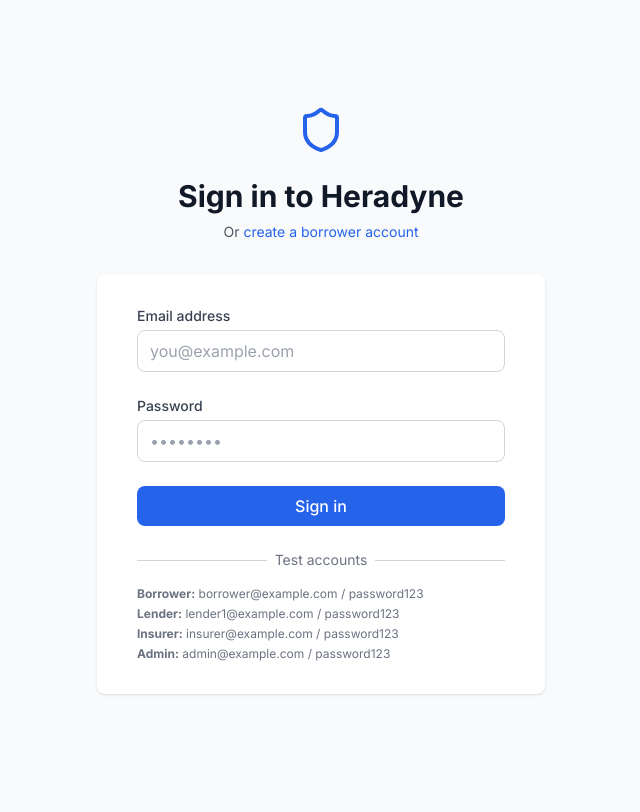
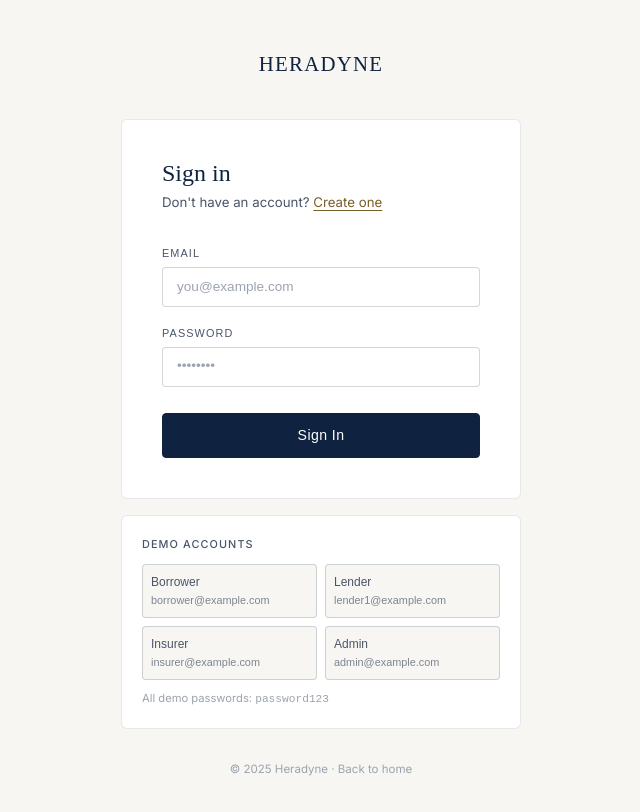
Before and after one commit to Heradyne/Heradyne, a Next.js app in the folder frontend/: page /login in a window 1280 px wide. Shown: the top 812 px of the page, without its empty margins (319-959 px from the left). Built offline with nearby package versions, Linux system fonts and the light colour scheme; no server answers.

Commit message:
feat: apply Heradyne brand design system across dashboard

```diff
--- a/frontend/src/app/dashboard/layout.tsx
+++ b/frontend/src/app/dashboard/layout.tsx
@@ -116,40 +116,41 @@
   }, [user?.role]);
 
   if (isLoading) return (
-    <div className="min-h-screen flex items-center justify-center">
-      <div className="animate-spin rounded-full h-8 w-8 border-b-2 border-blue-600"/>
+    <div className="min-h-screen flex items-center justify-center" style={{background:'var(--surface)'}}>
+      <div className="animate-spin rounded-full h-8 w-8" style={{border:'2px solid var(--gold-light)',borderTopColor:'var(--navy)'}}/>
     </div>
   );
 
   if (!isAuthenticated || !user) return null;
 
   const allNavItems = NAV_DEFINITIONS[user.role as keyof typeof NAV_DEFINITIONS] || NAV_DEFINITIONS.borrower;
-  // Show items that are always-on OR in the user's visible modules list
   const navItems = allNavItems.filter(item => item.always || visibleModules.includes(item.id));
 
-  const getRoleColor = (role: string) => {
+  const getRoleBadge = (role: string) => {
     switch(role) {
-      case 'lender': case 'loan_officer': case 'credit_committee': return 'bg-blue-100 text-blue-700';
-      case 'insurer': return 'bg-purple-100 text-purple-700';
-      case 'admin': return 'bg-red-100 text-red-700';
-      default: return 'bg-green-100 text-green-700';
+      case 'lender': case 'loan_officer': case 'credit_committee': return 'badge badge-navy';
+      case 'insurer': return 'badge badge-purple';
+      case 'admin':   return 'badge badge-red';
+      default:        return 'badge badge-green';
     }
   };
 
   return (
-    <div className="min-h-screen bg-gray-50 flex">
+    <div className="min-h-screen flex" style={{background:'var(--surface)'}}>
       {/* Sidebar */}
-      <div className="w-64 bg-white border-r border-gray-200 flex flex-col fixed inset-y-0">
+      <div className="w-64 flex flex-col fixed inset-y-0" style={{background:'var(--navy)',borderRight:'1px solid rgba(255,255,255,0.06)'}}>
+
         {/* Logo */}
-        <div className="h-16 flex items-center px-6 border-b border-gray-200">
-          <Shield className="h-7 w-7 text-blue-600 shrink-0"/>
-          <span className="ml-2 text-lg font-bold text-gray-900">Heradyne</span>
+        <div className="h-16 flex items-center px-6" style={{borderBottom:'1px solid rgba(255,255,255,0.08)'}}>
+          <span style={{fontFamily:'"DM Serif Display",serif',fontSize:'1.15rem',color:'#fff',letterSpacing:'0.06em',fontWeight:400}}>
+            HERADYNE
+          </span>
         </div>
 
-        {/* User info */}
-        <div className="px-4 py-3 border-b border-gray-100">
-          <p className="text-sm font-semibold text-gray-900 truncate">{user.full_name || user.email}</p>
-          <span className={`text-xs font-semibold px-2 py-0.5 rounded-full mt-1 inline-block ${getRoleColor(user.role)}`}>
+        {/* User */}
+        <div className="px-4 py-3" style={{borderBottom:'1px solid rgba(255,255,255,0.07)'}}>
+          <p className="text-sm font-medium truncate" style={{color:'rgba(255,255,255,0.9)'}}>{user.full_name || user.email}</p>
+          <span className={`${getRoleBadge(user.role)} mt-1`} style={{opacity:0.85}}>
             {getRoleLabel(user.role)}
           </span>
         </div>
@@ -161,12 +162,16 @@
             const isActive = pathname === item.href || (item.href !== '/dashboard' && pathname.startsWith(item.href));
             return (
               <Link key={item.id} href={item.href}
-                className={cn(
-                  'flex items-center gap-3 px-3 py-2.5 rounded-lg text-sm font-medium mb-0.5 transition-colors',
-                  isActive
-                    ? 'bg-blue-50 text-blue-700'
-                    : 'text-gray-600 hover:bg-gray-50 hover:text-gray-900'
-                )}>
+                className={cn('flex items-center gap-3 px-3 py-2.5 mb-0.5 transition-all text-sm')}
+                style={{
+                  borderRadius: '4px',
+                  fontFamily: '"DM Sans",sans-serif',
+                  fontWeight: isActive ? 500 : 400,
+                  background: isActive ? 'rgba(196,165,90,0.15)' : 'transparent',
+                  color: isActive ? 'var(--accent)' : 'rgba(255,255,255,0.55)',
+                  borderLeft: isActive ? '2px solid var(--accent)' : '2px solid transparent',
+                  paddingLeft: isActive ? '10px' : '12px',
+                }}>
                 <Icon className="h-4 w-4 shrink-0"/>
                 {item.name}
               </Link>
@@ -174,22 +179,25 @@
           })}
         </nav>
 
-        {/* Footer */}
-        <div className="p-3 border-t border-gray-100">
+        {/* Sign out */}
+        <div className="p-3" style={{borderTop:'1px solid rgba(255,255,255,0.07)'}}>
           <button onClick={logout}
-            className="flex items-center gap-3 px-3 py-2.5 w-full rounded-lg text-sm text-gray-500 hover:bg-gray-50 hover:text-gray-700 transition-colors">
+            className="flex items-center gap-3 px-3 py-2.5 w-full text-sm transition-all"
+            style={{borderRadius:'4px',color:'rgba(255,255,255,0.35)',fontFamily:'"DM Sans",sans-serif'}}
+            onMouseEnter={e=>{(e.currentTarget as HTMLElement).style.color='rgba(255,255,255,0.7)';(e.currentTarget as HTMLElement).style.background='rgba(255,255,255,0.05)'}}
+            onMouseLeave={e=>{(e.currentTarget as HTMLElement).style.color='rgba(255,255,255,0.35)';(e.currentTarget as HTMLElement).style.background='transparent'}}>
             <LogOut className="h-4 w-4"/>
             Sign Out
           </button>
         </div>
       </div>
 
-      {/* Main */}
+      {/* Main content */}
       <div className="ml-64 flex-1 flex flex-col min-h-screen">
         <main className="flex-1 p-6 md:p-8">
           {children}
         </main>
-        <footer className="px-8 py-3 text-xs text-gray-400 border-t border-gray-100">
+        <footer className="px-8 py-3" style={{fontSize:'0.7rem',color:'var(--ink-faint)',borderTop:'1px solid var(--border)',fontFamily:'"DM Sans",sans-serif'}}>
           {DISCLAIMER}
         </footer>
       </div>
--- a/frontend/src/app/globals.css
+++ b/frontend/src/app/globals.css
@@ -2,52 +2,150 @@
 @tailwind components;
 @tailwind utilities;
 
+@import url('https://fonts.googleapis.com/css2?family=DM+Serif+Display:ital@0;1&family=DM+Sans:opsz,wght@9..40,300;9..40,400;9..40,500&display=swap');
+
 :root {
-  --foreground-rgb: 0, 0, 0;
-  --background-start-rgb: 249, 250, 251;
-  --background-end-rgb: 255, 255, 255;
+  --ink:          #0d1117;
+  --ink-muted:    #4a5568;
+  --ink-faint:    #9ca3af;
+  --surface:      #f7f6f2;
+  --surface-alt:  #edecea;
+  --surface-card: #ffffff;
+  --gold:         #b08d4a;
+  --gold-light:   #e8d9b5;
+  --gold-dark:    #7a5f28;
+  --navy:         #0f2340;
+  --navy-mid:     #1a3a6b;
+  --navy-light:   #e8edf4;
+  --border:       rgba(15,35,64,0.1);
+  --border-mid:   rgba(15,35,64,0.18);
+  --accent:       #c4a55a;
+  --green:        #166534;   --green-bg:    #f0fdf4;  --green-border: #bbf7d0;
+  --yellow:       #92400e;   --yellow-bg:   #fffbeb;  --yellow-border:#fde68a;
+  --red:          #991b1b;   --red-bg:      #fef2f2;  --red-border:   #fecaca;
+  --blue:         #1e3a8a;   --blue-bg:     #eff6ff;  --blue-border:  #bfdbfe;
+  --purple:       #5b21b6;   --purple-bg:   #f5f3ff;  --purple-border:#ddd6fe;
 }
 
+*, *::before, *::after { box-sizing: border-box; }
+html { scroll-behavior: smooth; }
 body {
-  color: rgb(var(--foreground-rgb));
-  background: linear-gradient(
-      to bottom,
-      transparent,
-      rgb(var(--background-end-rgb))
-    )
-    rgb(var(--background-start-rgb));
+  font-family: 'DM Sans', sans-serif;
+  background: var(--surface);
+  color: var(--ink);
+  -webkit-font-smoothing: antialiased;
 }
+h1,h2,h3,h4 { font-family: 'DM Serif Display', serif; color: var(--navy); line-height: 1.1; }
 
 @layer components {
+  /* ── Buttons ── */
   .btn {
-    @apply px-4 py-2 rounded-lg font-medium transition-colors focus:outline-none focus:ring-2 focus:ring-offset-2;
+    display: inline-flex; align-items: center; justify-content: center; gap: 0.375rem;
+    padding: 0.5rem 1.125rem; border-radius: 4px; font-size: 0.82rem; font-weight: 500;
+    letter-spacing: 0.03em; cursor: pointer; border: 1.5px solid transparent;
+    text-decoration: none; font-family: 'DM Sans', sans-serif; white-space: nowrap;
+    transition: background 0.18s, border-color 0.18s, transform 0.12s;
+  }
+  .btn:focus-visible { outline: 2px solid var(--gold); outline-offset: 2px; }
+  .btn-primary  { background: var(--navy); color: #fff; border-color: var(--navy); }
+  .btn-primary:hover  { background: var(--navy-mid); border-color: var(--navy-mid); transform: translateY(-1px); }
+  .btn-gold     { background: var(--gold); color: #fff; border-color: var(--gold); }
+  .btn-gold:hover     { background: var(--gold-dark); border-color: var(--gold-dark); }
+  .btn-secondary { background: var(--surface-alt); color: var(--navy); border-color: var(--border-mid); }
+  .btn-secondary:hover { background: var(--navy-light); border-color: var(--navy); }
+  .btn-outline  { background: transparent; color: var(--navy); border-color: var(--border-mid); }
+  .btn-outline:hover  { background: var(--navy); color: #fff; border-color: var(--navy); }
+  .btn-danger   { background: var(--red-bg); color: var(--red); border-color: var(--red-border); }
+  .btn-danger:hover   { background: #dc2626; color: #fff; border-color: #dc2626; }
+  .btn-sm { padding: 0.3rem 0.75rem; font-size: 0.75rem; }
+  .btn-lg { padding: 0.7rem 1.75rem; font-size: 0.88rem; }
+
+  /* ── Inputs ── */
+  .input {
+    width: 100%; padding: 0.55rem 0.875rem;
+    border: 1.5px solid var(--border-mid); border-radius: 4px;
+    font-size: 0.85rem; font-family: 'DM Sans', sans-serif;
+    color: var(--ink); background: var(--surface-card);
+    transition: border-color 0.18s, box-shadow 0.18s;
+  }
+  .input:focus { outline: none; border-color: var(--navy); box-shadow: 0 0 0 3px rgba(15,35,64,0.07); }
+  .input::placeholder { color: var(--ink-faint); }
+  .label {
+    display: block; font-size: 0.68rem; font-weight: 500;
+    letter-spacing: 0.1em; text-transform: uppercase;
+    color: var(--ink-muted); margin-bottom: 0.35rem; font-family: 'DM Sans', sans-serif;
   }
 
-  .btn-primary {
-    @apply bg-primary-600 text-white hover:bg-primary-700 focus:ring-primary-500;
+  /* ── Cards ── */
+  .card { background: var(--surface-card); border: 1px solid var(--border); border-radius: 6px; padding: 1.5rem; }
+  .card-hover { transition: border-color 0.18s, box-shadow 0.18s, transform 0.12s; cursor: pointer; }
+  .card-hover:hover { border-color: var(--navy); box-shadow: 0 4px 20px rgba(15,35,64,0.08); transform: translateY(-1px); }
+
+  /* ── Badges ── */
+  .badge {
+    display: inline-flex; align-items: center; padding: 0.18rem 0.55rem;
+    border-radius: 3px; font-size: 0.66rem; font-weight: 500;
+    letter-spacing: 0.06em; text-transform: uppercase;
+    font-family: 'DM Sans', sans-serif; border: 1px solid transparent;
+  }
+  .badge-gold   { background: #fffbf0;          color: var(--gold-dark);  border-color: var(--gold-light); }
+  .badge-navy   { background: var(--navy-light); color: var(--navy);       border-color: rgba(15,35,64,0.15); }
+  .badge-green  { background: var(--green-bg);   color: var(--green);      border-color: var(--green-border); }
+  .badge-yellow { background: var(--yellow-bg);  color: var(--yellow);     border-color: var(--yellow-border); }
+  .badge-red    { background: var(--red-bg);     color: var(--red);        border-color: var(--red-border); }
+  .badge-blue   { background: var(--blue-bg);    color: var(--blue);       border-color: var(--blue-border); }
+  .badge-purple { background: var(--purple-bg);  color: var(--purple);     border-color: var(--purple-border); }
+
+  /* ── Eyebrow ── */
+  .eyebrow {
+    display: inline-block; font-size: 0.65rem; font-weight: 500;
+    letter-spacing: 0.16em; text-transform: uppercase; color: var(--gold);
+    border: 1px solid var(--gold-light); padding: 3px 10px; border-radius: 2px;
+    font-family: 'DM Sans', sans-serif; margin-bottom: 0.75rem;
   }
 
-  .btn-secondary {
-    @apply bg-gray-200 text-gray-800 hover:bg-gray-300 focus:ring-gray-500;
-  }
+  /* ── Stat blocks ── */
+  .stat-block { background: var(--surface-card); border: 1px solid var(--border); border-radius: 6px; padding: 1.25rem; }
+  .stat-num { font-family: 'DM Serif Display', serif; font-size: 2rem; color: var(--navy); line-height: 1; margin-bottom: 0.25rem; }
+  .stat-label { font-size: 0.68rem; font-weight: 500; letter-spacing: 0.08em; text-transform: uppercase; color: var(--ink-muted); }
+  .stat-sub { font-size: 0.76rem; color: var(--ink-faint); margin-top: 0.15rem; }
+  .metric-ok     { background: var(--green-bg);   border: 1px solid var(--green-border); }
+  .metric-warn   { background: var(--yellow-bg);  border: 1px solid var(--yellow-border); }
+  .metric-danger { background: var(--red-bg);     border: 1px solid var(--red-border); }
+  .metric-navy   { background: var(--navy-light); border: 1px solid rgba(15,35,64,0.15); }
+  .metric-gold   { background: #fffbf0;           border: 1px solid var(--gold-light); }
+  .val-ok     { color: var(--green); }
+  .val-warn   { color: var(--yellow); }
+  .val-danger { color: var(--red); }
+  .val-navy   { color: var(--navy); }
+  .val-gold   { color: var(--gold-dark); }
 
-  .btn-danger {
-    @apply bg-red-600 text-white hover:bg-red-700 focus:ring-red-500;
-  }
+  /* ── Table ── */
+  .h-table { width: 100%; border-collapse: collapse; font-size: 0.83rem; }
+  .h-table th { background: var(--surface); color: var(--ink-muted); font-size: 0.66rem; font-weight: 500; letter-spacing: 0.1em; text-transform: uppercase; padding: 0.6rem 1rem; text-align: left; border-bottom: 1px solid var(--border); }
+  .h-table td { padding: 0.75rem 1rem; border-bottom: 1px solid var(--border); color: var(--ink); vertical-align: middle; }
+  .h-table tr:last-child td { border-bottom: none; }
+  .h-table tr:hover td { background: var(--surface); }
 
-  .input {
-    @apply w-full px-3 py-2 border border-gray-300 rounded-lg focus:outline-none focus:ring-2 focus:ring-primary-500 focus:border-transparent;
-  }
+  /* ── Callouts ── */
+  .callout       { border-radius: 4px; padding: 0.75rem 1rem; font-size: 0.83rem; border-left: 3px solid; }
+  .callout-gold  { background: #fffbf0;          border-color: var(--gold);   color: var(--gold-dark); }
+  .callout-navy  { background: var(--navy-light); border-color: var(--navy);  color: var(--navy); }
+  .callout-green { background: var(--green-bg);   border-color: #16a34a;      color: var(--green); }
+  .callout-warn  { background: var(--yellow-bg);  border-color: #d97706;      color: var(--yellow); }
+  .callout-red   { background: var(--red-bg);     border-color: #dc2626;      color: var(--red); }
 
-  .label {
-    @apply block text-sm font-medium text-gray-700 mb-1;
-  }
+  /* ── Progress ── */
+  .progress-track { height: 5px; background: var(--surface-alt); border-radius: 99px; overflow: hidden; }
+  .progress-fill  { height: 100%; border-radius: 99px; background: var(--navy); transition: width 0.4s; }
+  .progress-fill-gold  { background: var(--gold); }
+  .progress-fill-green { background: #16a34a; }
+  .progress-fill-red   { background: #dc2626; }
 
-  .card {
-    @apply bg-white rounded-lg shadow-md p-6;
-  }
+  /* ── Divider ── */
+  .h-divider { border: none; border-top: 1px solid var(--border); }
 
-  .badge {
-    @apply inline-flex items-center px-2.5 py-0.5 rounded-full text-xs font-medium;
-  }
+  /* ── Page headings ── */
+  .page-h1  { font-family: 'DM Serif Display', serif; font-size: 1.75rem; color: var(--navy); margin-bottom: 0.25rem; }
+  .page-sub { font-size: 0.875rem; color: var(--ink-muted); font-weight: 300; }
 }
--- a/frontend/src/app/login/page.tsx
+++ b/frontend/src/app/login/page.tsx
@@ -1,11 +1,10 @@
 'use client';
-
 export const dynamic = 'force-dynamic';
 
 import { useState } from 'react';
 import { useRouter } from 'next/navigation';
 import Link from 'next/link';
-import { Shield, Loader2 } from 'lucide-react';
+import { Loader2 } from 'lucide-react';
 import { useAuth } from '@/lib/auth';
 
 export default function LoginPage() {
@@ -18,110 +17,85 @@
 
   const handleSubmit = async (e: React.FormEvent) => {
     e.preventDefault();
-    setError('');
-    setLoading(true);
-
+    setError(''); setLoading(true);
     try {
       const result = await login(email, password);
-      if (result.mustChangePassword) {
-        router.push('/change-password');
-      } else {
-        router.push('/dashboard');
-      }
+      router.push(result.mustChangePassword ? '/change-password' : '/dashboard');
     } catch (err: any) {
-      setError(err.response?.data?.detail || 'Login failed. Please try again.');
-    } finally {
-      setLoading(false);
-    }
+      setError(err.response?.data?.detail || 'Incorrect email or password.');
+    } finally { setLoading(false); }
   };
 
   return (
-    <div className="min-h-screen bg-gray-50 flex flex-col justify-center py-12 sm:px-6 lg:px-8">
-      <div className="sm:mx-auto sm:w-full sm:max-w-md">
-        <Link href="/" className="flex justify-center items-center">
-          <Shield className="h-12 w-12 text-primary-600" />
+    <div style={{minHeight:'100vh',background:'var(--surface)',display:'flex',flexDirection:'column',alignItems:'center',justifyContent:'center',padding:'3rem 1.5rem'}}>
+      {/* Logo */}
+      <Link href="/" style={{fontFamily:'"DM Serif Display",serif',fontSize:'1.3rem',color:'var(--navy)',letterSpacing:'0.06em',textDecoration:'none',marginBottom:'2.5rem',display:'block',textAlign:'center'}}>
+        HERADYNE
       </Link>
-        <h2 className="mt-6 text-center text-3xl font-bold text-gray-900">
-          Sign in to Heradyne
-        </h2>
-        <p className="mt-2 text-center text-sm text-gray-600">
-          Or{' '}
-          <Link href="/register" className="text-primary-600 hover:text-primary-500">
-            create a borrower account
-          </Link>
+
+      <div style={{width:'100%',maxWidth:'400px'}}>
+        <div className="card" style={{padding:'2.5rem'}}>
+          <h1 style={{fontFamily:'"DM Serif Display",serif',fontSize:'1.5rem',color:'var(--navy)',marginBottom:'0.4rem',fontWeight:400}}>
+            Sign in
+          </h1>
+          <p style={{fontSize:'0.83rem',color:'var(--ink-muted)',marginBottom:'2rem'}}>
+            Don&apos;t have an account?{' '}
+            <Link href="/register" style={{color:'var(--gold-dark)',textDecoration:'underline',textUnderlineOffset:'3px'}}>Create one</Link>
           </p>
-      </div>
 
-      <div className="mt-8 sm:mx-auto sm:w-full sm:max-w-md">
-        <div className="bg-white py-8 px-4 shadow sm:rounded-lg sm:px-10">
-          <form className="space-y-6" onSubmit={handleSubmit}>
           {error && (
-              <div className="bg-red-50 border border-red-200 text-red-600 px-4 py-3 rounded-lg text-sm">
+            <div className="callout callout-red" style={{marginBottom:'1.25rem'}}>
               {error}
             </div>
           )}
 
+          <form onSubmit={handleSubmit} style={{display:'flex',flexDirection:'column',gap:'1.125rem'}}>
             <div>
-              <label htmlFor="email" className="label">
-                Email address
-              </label>
-              <input
-                id="email"
-                type="email"
-                required
-                value={email}
-                onChange={(e) => setEmail(e.target.value)}
-                className="input"
-                placeholder="you@example.com"
-              />
+              <label className="label">Email</label>
+              <input className="input" type="email" value={email} onChange={e=>setEmail(e.target.value)} placeholder="you@example.com" required autoComplete="email"/>
+            </div>
+            <div>
+              <label className="label">Password</label>
+              <input className="input" type="password" value={password} onChange={e=>setPassword(e.target.value)} placeholder="••••••••" required autoComplete="current-password"/>
+            </div>
+            <button type="submit" disabled={loading} className="btn btn-primary btn-lg" style={{width:'100%',marginTop:'0.5rem'}}>
+              {loading ? <Loader2 className="h-4 w-4 animate-spin"/> : 'Sign In'}
+            </button>
+          </form>
         </div>
 
-            <div>
-              <label htmlFor="password" className="label">
-                Password
-              </label>
-              <input
-                id="password"
-                type="password"
-                required
-                value={password}
-                onChange={(e) => setPassword(e.target.value)}
-                className="input"
-                placeholder="••••••••"
-              />
+        {/* Demo accounts */}
+        <div className="card" style={{marginTop:'1rem',padding:'1.25rem'}}>
+          <p style={{fontSize:'0.68rem',fontWeight:500,letterSpacing:'0.1em',textTransform:'uppercase',color:'var(--ink-muted)',marginBottom:'0.75rem'}}>Demo accounts</p>
+          <div style={{display:'grid',gridTemplateColumns:'1fr 1fr',gap:'0.5rem'}}>
+            {[
+              {label:'Borrower',   email:'borrower@example.com'},
+              {label:'Lender',     email:'lender1@example.com'},
+              {label:'Insurer',    email:'insurer@example.com'},
+              {label:'Admin',      email:'admin@example.com'},
+            ].map(d => (
+              <button key={d.email} type="button"
+                onClick={() => { setEmail(d.email); setPassword('password123'); }}
+                style={{
+                  padding:'0.5rem',border:'1px solid var(--border-mid)',borderRadius:'4px',
+                  fontSize:'0.75rem',color:'var(--ink-muted)',background:'var(--surface)',
+                  cursor:'pointer',textAlign:'left',fontFamily:'"DM Sans",sans-serif',
+                  transition:'border-color 0.15s,color 0.15s',
+                }}
+                onMouseEnter={e=>{(e.currentTarget as HTMLElement).style.borderColor='var(--navy)';(e.currentTarget as HTMLElement).style.color='var(--navy)'}}
+                onMouseLeave={e=>{(e.currentTarget as HTMLElement).style.borderColor='var(--border-mid)';(e.currentTarget as HTMLElement).style.color='var(--ink-muted)'}}>
+                <span style={{display:'block',fontWeight:500}}>{d.label}</span>
+                <span style={{fontSize:'0.68rem',opacity:0.7}}>{d.email}</span>
+              </button>
+            ))}
+          </div>
+          <p style={{fontSize:'0.7rem',color:'var(--ink-faint)',marginTop:'0.6rem'}}>All demo passwords: <code style={{fontFamily:'monospace'}}>password123</code></p>
+        </div>
       </div>
 
-            <button
-              type="submit"
-              disabled={loading}
-              className="w-full btn btn-primary flex justify-center items-center"
-            >
-              {loading ? (
-                <Loader2 className="h-5 w-5 animate-spin" />
-              ) : (
-                'Sign in'
-              )}
-            </button>
-          </form>
-
-          <div className="mt-6">
-            <div className="relative">
-              <div className="absolute inset-0 flex items-center">
-                <div className="w-full border-t border-gray-300" />
-              </div>
-              <div className="relative flex justify-center text-sm">
-                <span className="px-2 bg-white text-gray-500">Test accounts</span>
-              </div>
-            </div>
-            <div className="mt-4 text-xs text-gray-500 space-y-1">
-              <p><strong>Borrower:</strong> borrower@example.com / password123</p>
-              <p><strong>Lender:</strong> lender1@example.com / password123</p>
-              <p><strong>Insurer:</strong> insurer@example.com / password123</p>
-              <p><strong>Admin:</strong> admin@example.com / password123</p>
-            </div>
-          </div>
-        </div>
-      </div>
+      <p style={{marginTop:'2rem',fontSize:'0.72rem',color:'var(--ink-faint)'}}>
+        © 2025 Heradyne · <Link href="/" style={{color:'var(--ink-faint)'}}>Back to home</Link>
+      </p>
     </div>
   );
 }
--- a/frontend/tailwind.config.js
+++ b/frontend/tailwind.config.js
@@ -8,20 +8,21 @@
   theme: {
     extend: {
       colors: {
+        navy: { DEFAULT: '#0f2340', mid: '#1a3a6b', light: '#e8edf4' },
+        gold: { DEFAULT: '#b08d4a', light: '#e8d9b5', dark: '#7a5f28', accent: '#c4a55a' },
+        ink:  { DEFAULT: '#0d1117', muted: '#4a5568', faint: '#9ca3af' },
+        surface: { DEFAULT: '#f7f6f2', alt: '#edecea', card: '#ffffff' },
         primary: {
-          50: '#eff6ff',
-          100: '#dbeafe',
-          200: '#bfdbfe',
-          300: '#93c5fd',
-          400: '#60a5fa',
-          500: '#3b82f6',
-          600: '#2563eb',
-          700: '#1d4ed8',
-          800: '#1e40af',
-          900: '#1e3a8a',
+          50:'#e8edf4', 100:'#c8d4e5', 200:'#a0b4d1', 300:'#6e8fb8',
+          400:'#4a72a3', 500:'#1a3a6b', 600:'#0f2340', 700:'#0b1c33',
+          800:'#071426', 900:'#040d19',
         },
+      },
+      fontFamily: {
+        sans:  ['"DM Sans"', 'system-ui', 'sans-serif'],
+        serif: ['"DM Serif Display"', 'Georgia', 'serif'],
       },
     },
   },
   plugins: [],
-}
+};
```
Lines whose indentation alone changed are shown as unchanged.
